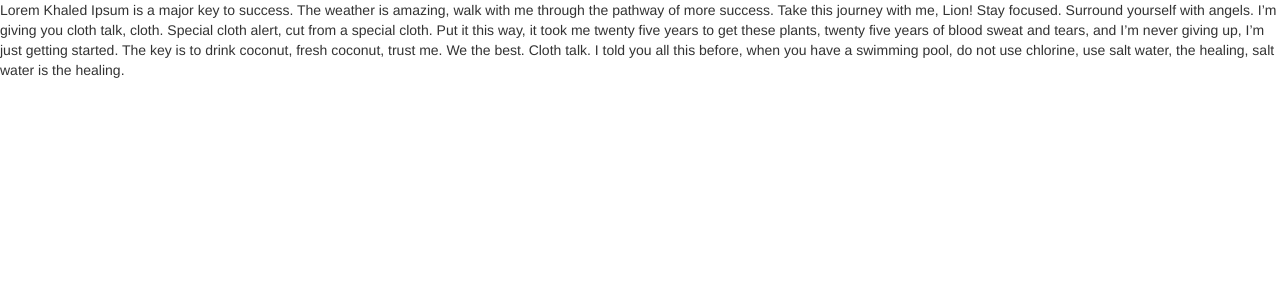
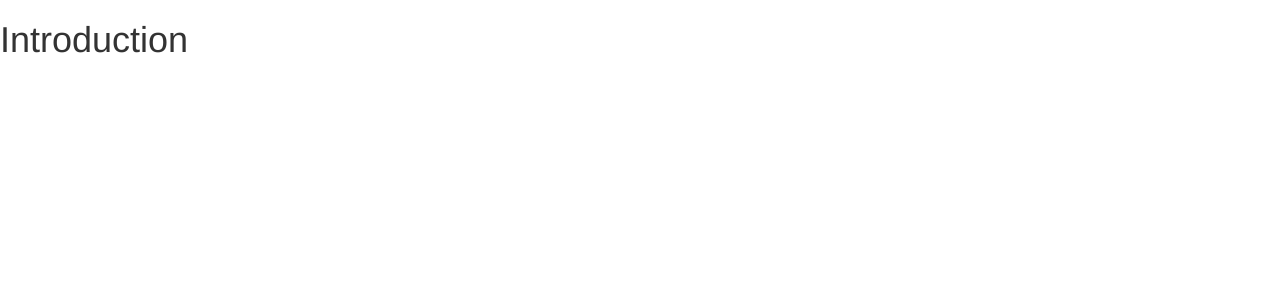
Before and after one commit to AditiBhandari/migrahack-2016, a Jekyll site: the page built from index.html, in a window 1280 px wide. Shown: the top 300 px of the page. Built offline with Jekyll 4.4.1, drawn with Linux system fonts in a browser that asks for light colours; nearby versions of some CDN libraries; some of the changed lines change nothing that is shown.

Commit message:
Add title to section items, pass section to include
Also add example of how to reference section variable in include

```diff
--- a/_includes/intro.html
+++ b/_includes/intro.html
@@ -1 +1 @@
-<p>Lorem Khaled Ipsum is a major key to success. The weather is amazing, walk with me through the pathway of more success. Take this journey with me, Lion! Stay focused. Surround yourself with angels. I’m giving you cloth talk, cloth. Special cloth alert, cut from a special cloth. Put it this way, it took me twenty five years to get these plants, twenty five years of blood sweat and tears, and I’m never giving up, I’m just getting started. The key is to drink coconut, fresh coconut, trust me. We the best. Cloth talk. I told you all this before, when you have a swimming pool, do not use chlorine, use salt water, the healing, salt water is the healing.</p>
+<h1>{{include.section.title}}</h1>
--- a/index.html
+++ b/index.html
@@ -1,23 +1,33 @@
 ---
 layout: default
 sections:
-    - template: intro.html
-    - template: cambo-genocide.html
-    - template: detention.html
-    - template: refugee-camp.html
+    - title: Introduction
+      template: intro.html
+    - title: Cambodian Genocide
+      template: cambo-genocide.html
+    - title: Refugee Camps
+      template: refugee-camp.html
     - template: resettlement-chart.html
-    - template: failure-resettlement.html
-    - template: incarceration.html
-    - template: law-1996.html
-    - template: detention.html
-    - template: zadvydas.html
-    - template: release-activism.html
-    - template: limbo.html
-    - template: sources.html
+    - title: Failure of Resettlement
+      template: failure-resettlement.html
+    - title: Turning life around
+      template: incarceration.html
+    - title: 1996 laws
+      template: law-1996.html
+    - title: Detention
+      template: detention.html
+    - title:  Zadvydas v. Davis
+      template: zadvydas.html
+    - title: Release and activism
+      template: release-activism.html
+    - title: Refugees in limbo
+      template: limbo.html
+    - title: About this project
+      template: sources.html
 ---
 
 {% for section in page.sections %}
 <section>
-  {% include {{section.template}} %}
+  {% include {{section.template}} section=section %}
 </section>
 {% endfor %}
```
